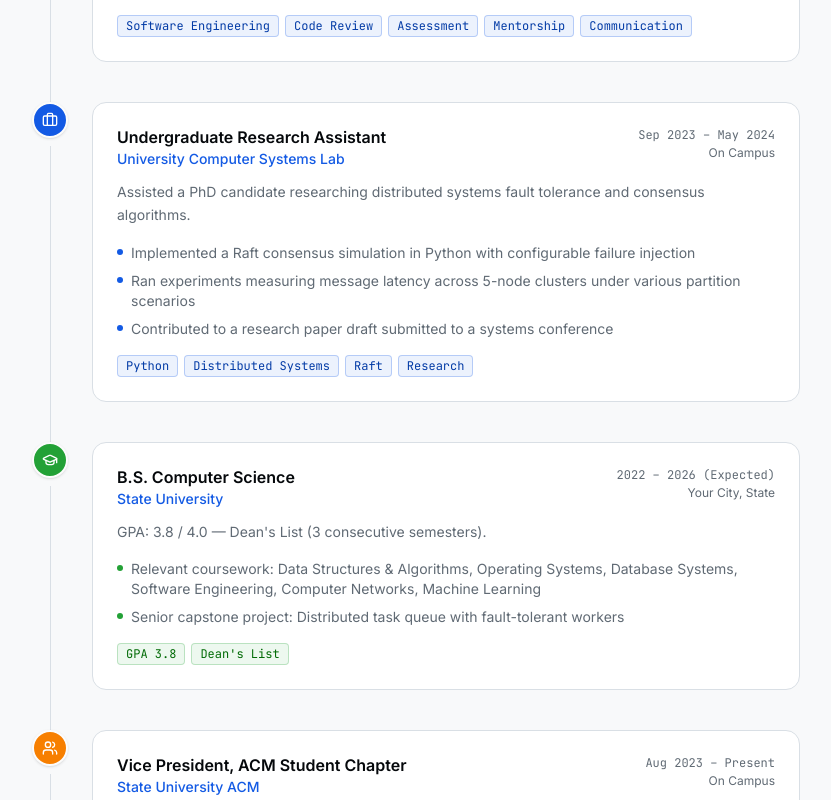
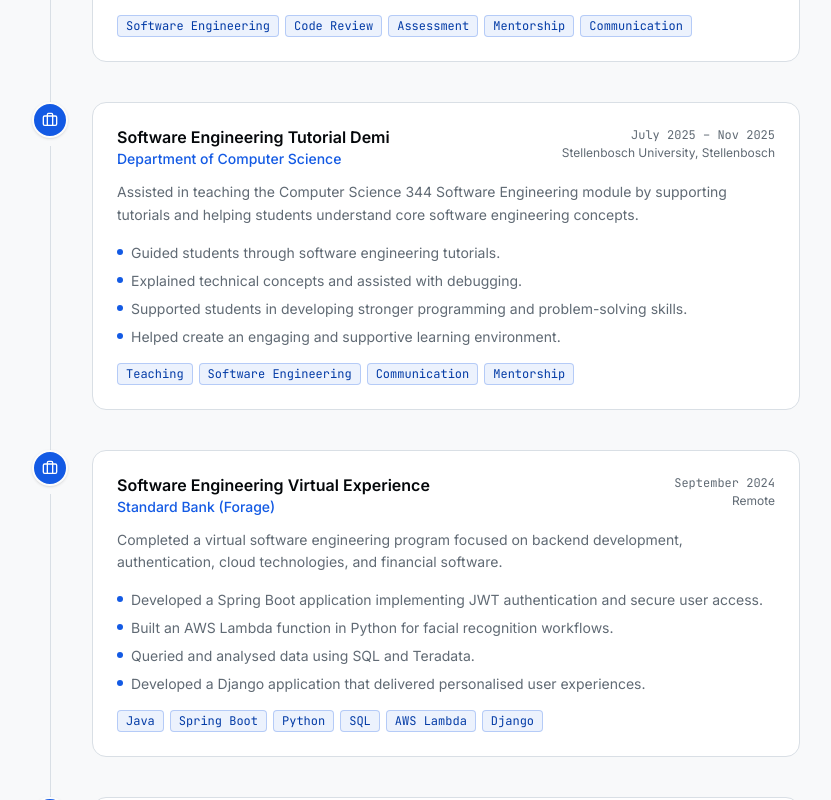
Before and after one commit to TS-mak/Latest-PortfolioWebsite, a Next.js app in the folder software-engineer-portfolio/: page / in a window 1280 px wide. Shown: the part 4460-5260 px from the top of the page, without its empty margins (224-1055 px from the left). Built offline with nearby package versions, Linux system fonts and the light colour scheme.

Commit message:
Added more experience with skills from previous years

```diff
--- a/software-engineer-portfolio/components/experience-section.tsx
+++ b/software-engineer-portfolio/components/experience-section.tsx
@@ -17,7 +17,7 @@ const entries: ExperienceEntry[] = [
     title: 'Software Engineering Project Demi',
     org: 'Department of Computer Science',
     period: 'July 2026 - present',
-    location: 'Stellenbosch University, STellenbosch',
+    location: 'Stellenbosch University, Stellenbosch',
     description:
       'Supporting the delivery of the Computer Science 344 Software Engineering module by assessing student software projects, evaluating tutorial submissions, and providing constructive feedback to help students strengthen their engineering practices.',
     bullets: [
@@ -30,36 +30,39 @@ const entries: ExperienceEntry[] = [
   },
   {
     kind: 'work',
-    title: 'Undergraduate Research Assistant',
-    org: 'University Computer Systems Lab',
-    period: 'Sep 2023 – May 2024',
-    location: 'On Campus',
+    title: 'Software Engineering Tutorial Demi',
+    org: 'Department of Computer Science',
+    period: 'July 2025 – Nov 2025',
+    location: 'Stellenbosch University, Stellenbosch',
     description:
-      'Assisted a PhD candidate researching distributed systems fault tolerance and consensus algorithms.',
+      'Assisted in teaching the Computer Science 344 Software Engineering module by supporting tutorials and helping students understand core software engineering concepts.',
     bullets: [
-      'Implemented a Raft consensus simulation in Python with configurable failure injection',
-      'Ran experiments measuring message latency across 5-node clusters under various partition scenarios',
-      'Contributed to a research paper draft submitted to a systems conference',
+      'Guided students through software engineering tutorials.',
+      'Explained technical concepts and assisted with debugging.',
+      'Supported students in developing stronger programming and problem-solving skills.',
+      'Helped create an engaging and supportive learning environment.',
     ],
-    tags: ['Python', 'Distributed Systems', 'Raft', 'Research'],
+    tags: ['Teaching', 'Software Engineering', 'Communication', 'Mentorship'],
   },
   {
-    kind: 'education',
-    title: 'B.S. Computer Science',
-    org: 'State University',
-    period: '2022 – 2026 (Expected)',
-    location: 'Your City, State',
-    description: 'GPA: 3.8 / 4.0 — Dean\'s List (3 consecutive semesters).',
+    kind: 'work',
+    title: 'Software Engineering Virtual Experience',
+    org: 'Standard Bank (Forage)',
+    period: 'September 2024',
+    location: 'Remote',
+    description: 'Completed a virtual software engineering program focused on backend development, authentication, cloud technologies, and financial software.',
     bullets: [
-      'Relevant coursework: Data Structures & Algorithms, Operating Systems, Database Systems, Software Engineering, Computer Networks, Machine Learning',
-      'Senior capstone project: Distributed task queue with fault-tolerant workers',
+      'Developed a Spring Boot application implementing JWT authentication and secure user access.',
+      'Built an AWS Lambda function in Python for facial recognition workflows.',
+      'Queried and analysed data using SQL and Teradata.',
+      'Developed a Django application that delivered personalised user experiences.',
     ],
-    tags: ['GPA 3.8', "Dean's List"],
+    tags: ['Java', 'Spring Boot', 'Python', 'SQL', 'AWS Lambda', 'Django'],
   },
   {
-    kind: 'leadership',
-    title: 'Vice President, ACM Student Chapter',
-    org: 'State University ACM',
+    kind: 'work',
+    title: 'Backend Engineering Virtual Experience',
+    org: 'Lyft (Remote)',
     period: 'Aug 2023 – Present',
     location: 'On Campus',
     description:
@@ -179,10 +182,10 @@ export default function ExperienceSection() {
             <SectionLabel>Experience</SectionLabel>
           </div>
           <h2 className="text-3xl sm:text-4xl font-bold tracking-tight text-foreground text-balance">
-            Experience &amp; Education
+            Journey
           </h2>
           <p className="mt-3 text-muted-foreground max-w-xl mx-auto text-pretty leading-relaxed">
-            My journey through internships, research, academic study, and community leadership.
+            A journey built through software engineering, leadership, teaching, and continuous learning.
           </p>
         </div>
 
```
Also changed, not shown: 1 other file (tests, documents, lock files or other folders).
